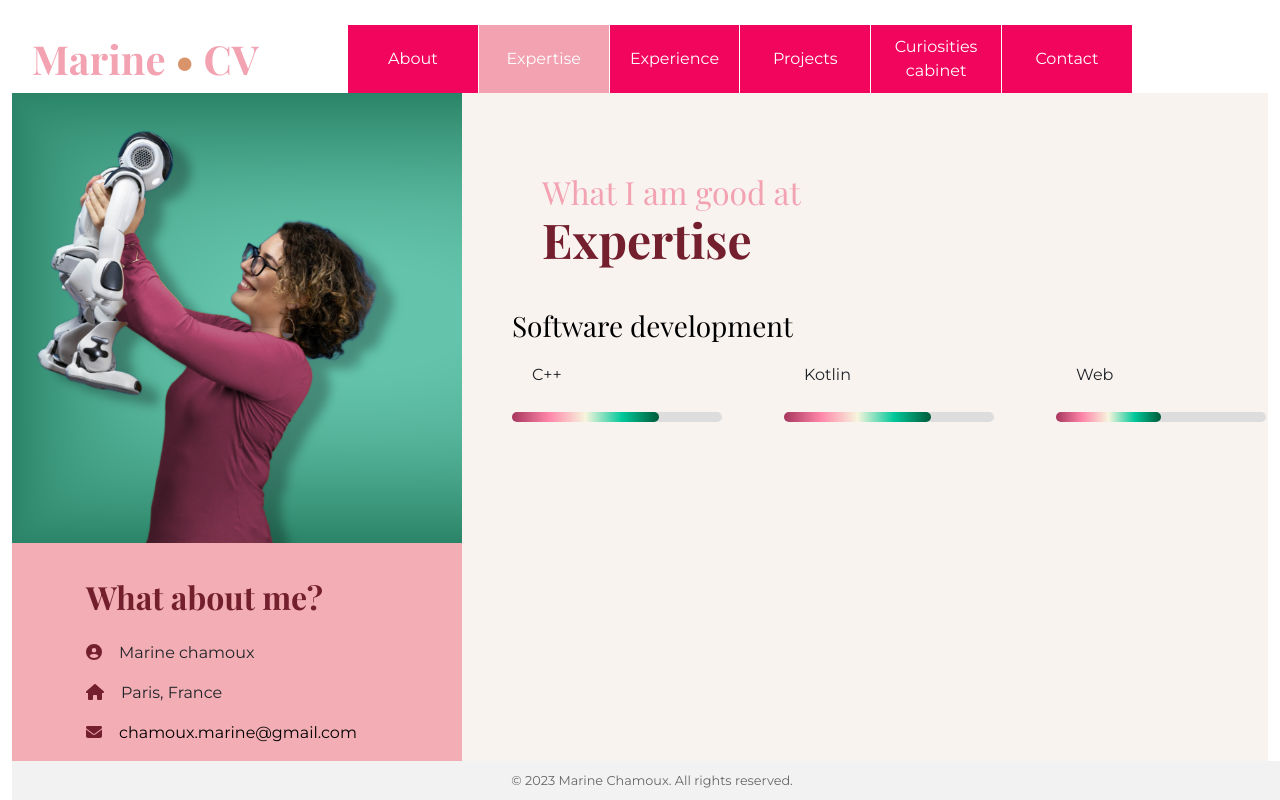
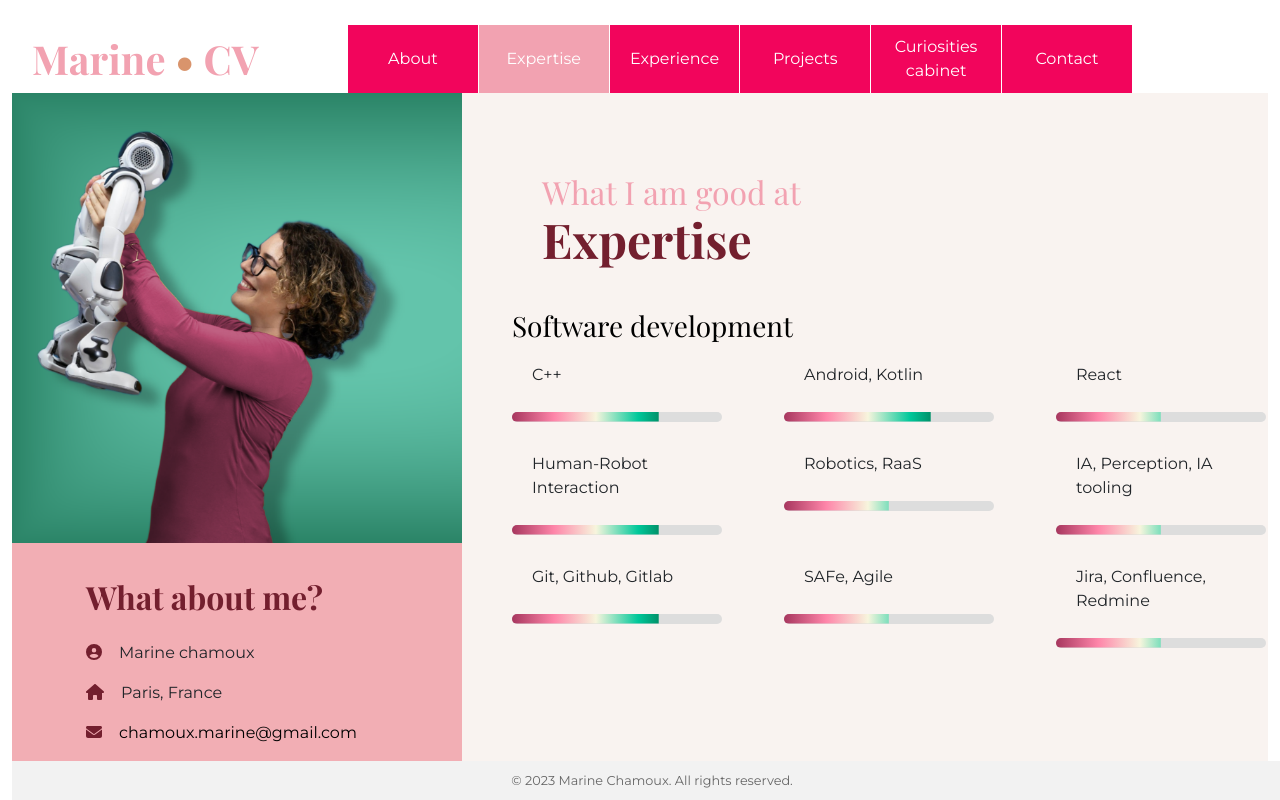
Before and after one commit to zygopter/marine.chamoux, a React (Create React App) app: page / in a window 1280 px wide. Both pictures are taken after a click on the button "Expertise". Built offline with nearby package versions, Linux system fonts and the light colour scheme.

Commit message:
Improve skillbar UI and animation

```diff
--- a/src/pages/Skills.css
+++ b/src/pages/Skills.css
@@ -33,7 +33,7 @@
 
   .skill-bar {
     width: 80%;
-    background-color: #ddd; /* Couleur de fond de la barre */
+    background-color: #ddd;
     height: 10px;
     border-radius: 5px;
     margin-left: 50px;
@@ -42,9 +42,8 @@
 
   .skill-percentage {
     height: 100%;
-    background-color: #4CAF50; /* Couleur de la barre de compétence */
+    background-color: #4CAF50;
     border-radius: 5px;
-    /* Ajoutez une transition si vous voulez une animation */
     transition: width 1s ease-in-out;
-    background-image: linear-gradient(to right, #A7365E, #FE85A9, #F7F5DD, #00C89A,#005A38);
+    background-image: linear-gradient(to right, #A7365E, #FE85A9, #F7F5DD, #00C89A,#005A38 80%);
   }
--- a/src/pages/Skills.js
+++ b/src/pages/Skills.js
@@ -9,7 +9,7 @@ function SkillBar({ skill, percentage }) {
     useEffect(() => {
       // Déclenchez l'animation au chargement du composant
       const handleAnimation = () => {
-      setWidth(`${percentage}%`);
+        setWidth(`100%`);
       };
       handleAnimation();
     }, [percentage]);
@@ -18,11 +18,19 @@ function SkillBar({ skill, percentage }) {
       <div className="skill">
         <div className="skill-name">{skill}</div>
         <div className="skill-bar">
-        <div className="skill-percentage" style={{ width }}></div>
+          <div
+            className="skill-percentage"
+            style={{
+                width,
+                clipPath: `inset(0 calc(${100 - percentage}%) 0 0)`
+            }}
+          ></div>
         </div>
       </div>
     );
   }
+
+
 
 function Skills() {
     return (
@@ -34,8 +42,14 @@ function Skills() {
         <h3 className='technical-skills'>Software development</h3>
         <div className='skills-bars'>
         <SkillBar skill="C++" percentage={70} />
-        <SkillBar skill="Kotlin" percentage={70} />
-        <SkillBar skill="Web" percentage={50} />
+        <SkillBar skill="Android, Kotlin" percentage={70} />
+        <SkillBar skill="React" percentage={50} />
+        <SkillBar skill="Human-Robot Interaction" percentage={70} />
+        <SkillBar skill="Robotics, RaaS" percentage={50} />
+        <SkillBar skill="IA, Perception, IA tooling" percentage={50} />
+        <SkillBar skill="Git, Github, Gitlab" percentage={70} />
+        <SkillBar skill="SAFe, Agile" percentage={50} />
+        <SkillBar skill="Jira, Confluence, Redmine" percentage={50} />
         </div>
       </div>
     );
```
Lines whose indentation alone changed are shown as unchanged.
